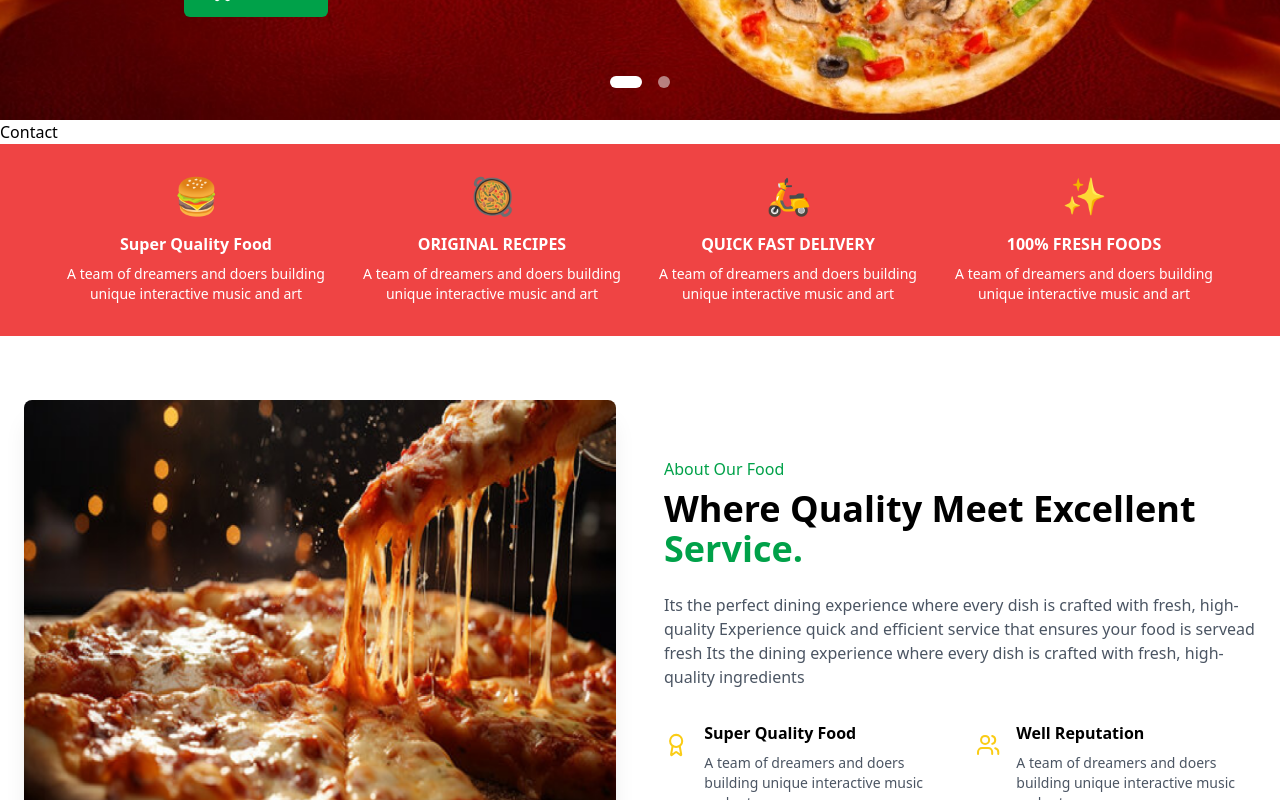
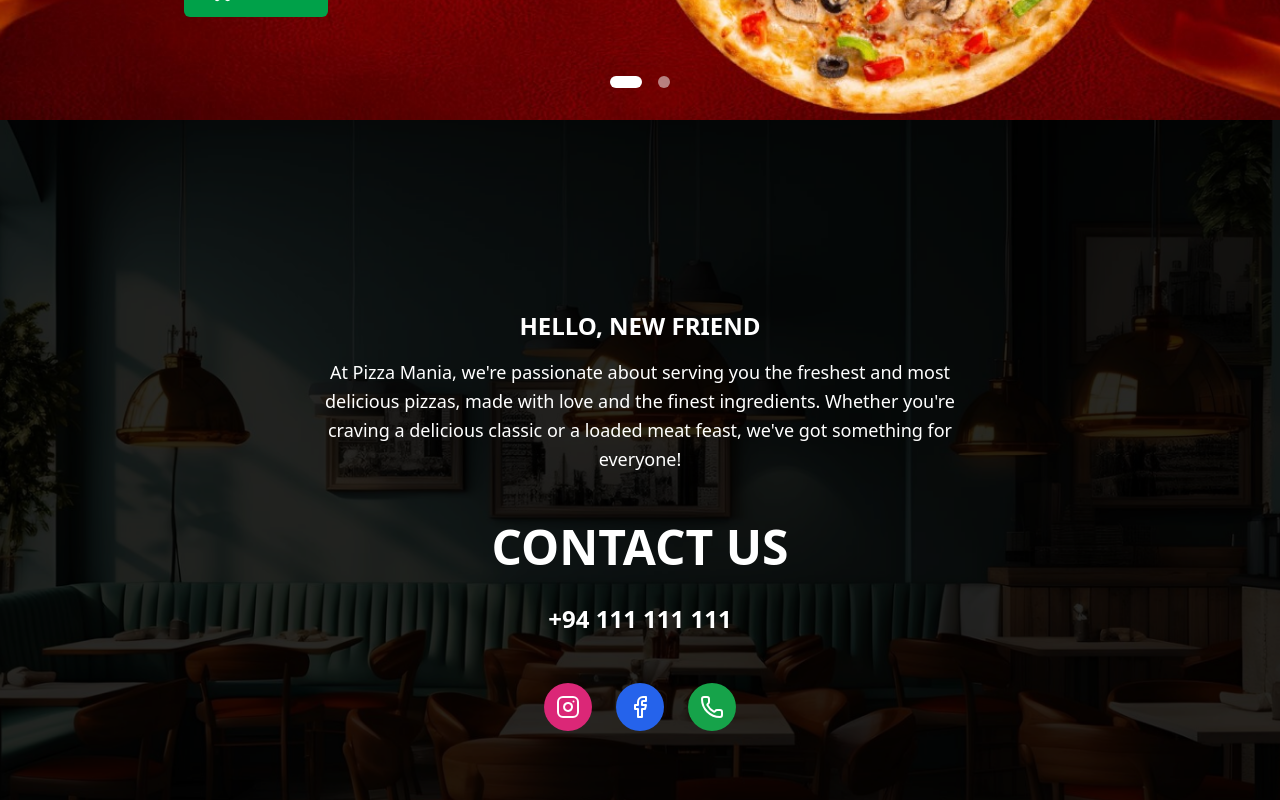
Before and after one commit to sachinNishalka/pizza-mania-2, a React (Vite) app in the folder frontend/webapp-main/pizza-mania/: page /contact in a window 1280 px wide. Shown: the part 480-1280 px from the top of the page. Built offline with nearby package versions, Linux system fonts and the light colour scheme.

Commit message:
fixed contact us

```diff
--- a/frontend/webapp-main/pizza-mania/src/pages/Contact.jsx
+++ b/frontend/webapp-main/pizza-mania/src/pages/Contact.jsx
@@ -1,5 +1,10 @@
 import React from 'react';
+import ContactSection from '../ui/ContactSection';
 
 export default function Contact() {
-  return <div>Contact</div>;
+  return (
+    <div>
+      <ContactSection></ContactSection>
+    </div>
+  );
 }
```
